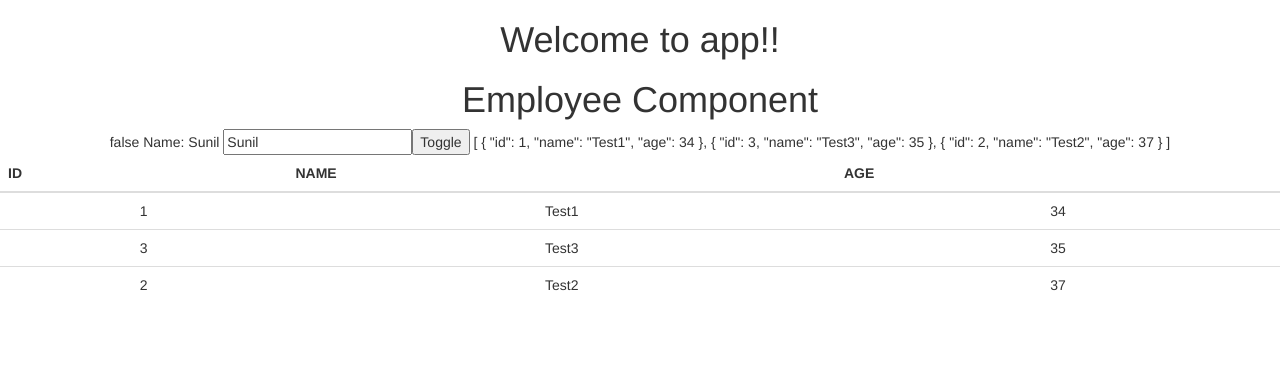
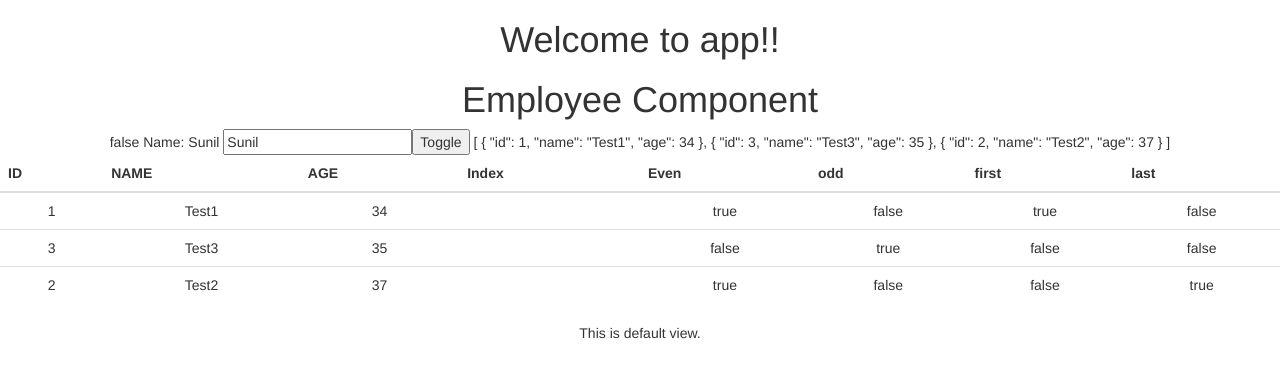
Before and after one commit to santoshyadav198613/EmployeeManagementApp-LIPS, an Angular app: page / in a window 1280 px wide. Shown: the top 378 px of the page. Built offline with nearby package versions, Linux system fonts and the light colour scheme.

Commit message:
added Input for component interaction

```diff
--- a/src/app/app.component.html
+++ b/src/app/app.component.html
@@ -4,4 +4,19 @@
     Welcome to {{title}}!!
   </h1>
   <app-employee></app-employee>
+
+  <div [ngSwitch]="userRole">
+    <div *ngSwitchCase="'Admin'">
+      This is Admin View
+    </div>
+    <div *ngSwitchCase="'Super Admin'">
+      This is Super Admin View
+    </div>
+    <div *ngSwitchCase="'User'">
+      This is User View.
+    </div>
+    <div *ngSwitchDefault>
+      This is default view.
+    </div>
+  </div>
 </div>
--- a/src/app/app.component.ts
+++ b/src/app/app.component.ts
@@ -7,4 +7,6 @@ import { Component } from '@angular/core';
 })
 export class AppComponent {
   title = 'app';
+  userRole : string ='SuperAdmin';
+
 }
--- a/src/app/app.module.ts
+++ b/src/app/app.module.ts
@@ -3,11 +3,13 @@ import { NgModule } from '@angular/core';
 
 import { AppComponent } from './app.component';
 import { EmployeeComponent } from './employee/employee.component';
+import { EmployeeListComponent } from './employee/employee-list/employee-list.component';
 
 @NgModule({
   declarations: [
     AppComponent,
-    EmployeeComponent
+    EmployeeComponent,
+    EmployeeListComponent
   ],
   imports: [
     BrowserModule
--- /dev/null
+++ b/src/app/employee/employee-list/employee-list.component.html
@@ -0,0 +1,45 @@
+
+<table class="table">
+  <thead>
+    <tr>
+      <th>
+        ID
+      </th>
+      <th>
+        NAME
+      </th>
+      <th>
+        AGE
+      </th>
+      <th>
+        Index
+      </th>
+      <th>
+        Even
+      </th>
+      <th>
+        odd
+      </th>
+      <th>
+        first
+      </th>
+      <th>
+        last
+      </th>
+    </tr>
+  </thead>
+  <tbody>
+    <tr *ngFor="let emp of empList;let i=index ; let isEven=even ; let isOdd=odd ;
+    let isFirst=first ;let isLast=last; ">
+      <td>{{emp.id}}</td>
+      <td>{{emp.name}}</td>
+      <td>{{emp.age}}</td>
+      <td>{{index}}</td>
+      <td>{{isEven}}</td>
+      <td>{{isOdd}}</td>
+      <td>{{isFirst}}</td>
+      <td>{{isLast}}</td>
+
+    </tr>
+  </tbody>
+</table>
--- /dev/null
+++ b/src/app/employee/employee-list/employee-list.component.ts
@@ -0,0 +1,15 @@
+import { Component, OnInit, Input } from '@angular/core';
+
+@Component({
+  selector: 'app-employee-list',
+  templateUrl: './employee-list.component.html',
+  styleUrls: ['./employee-list.component.css']
+})
+export class EmployeeListComponent implements OnInit {
+  @Input() empList: any[];
+  constructor() { }
+
+  ngOnInit() {
+  }
+
+}
--- a/src/app/employee/employee.component.html
+++ b/src/app/employee/employee.component.html
@@ -6,7 +6,7 @@
 
 </div> -->
 
-<div *ngIf="divVisible" [innerText]="name">
+<div *ngIf="divVisible" [ngClass]="{'alert alert-success' :divVisible }" [innerText]="name">
 
 </div>
 
@@ -14,26 +14,4 @@
 <button type="button" (click)="toggle()">Toggle</button>
 
 {{employeeList | json }}
-
-<table class="table">
-  <thead>
-    <tr>
-      <th>
-        ID
-      </th>
-      <th>
-        NAME
-      </th>
-      <th>
-        AGE
-      </th>
-    </tr>
-  </thead>
-  <tbody>
-    <tr *ngFor="let emp of employeeList">
-      <td>{{emp.id}}</td>
-      <td>{{emp.name}}</td>
-      <td>{{emp.age}}</td>
-    </tr>
-  </tbody>
-</table>
+<app-employee-list [empList]="employeeList"></app-employee-list>
```
Also changed, not shown: src/app/employee/employee-list/employee-list.component.css (added), src/notes/component-interaction.txt (added), src/notes/component.txt, 1 other file (tests, documents, lock files or other folders).
